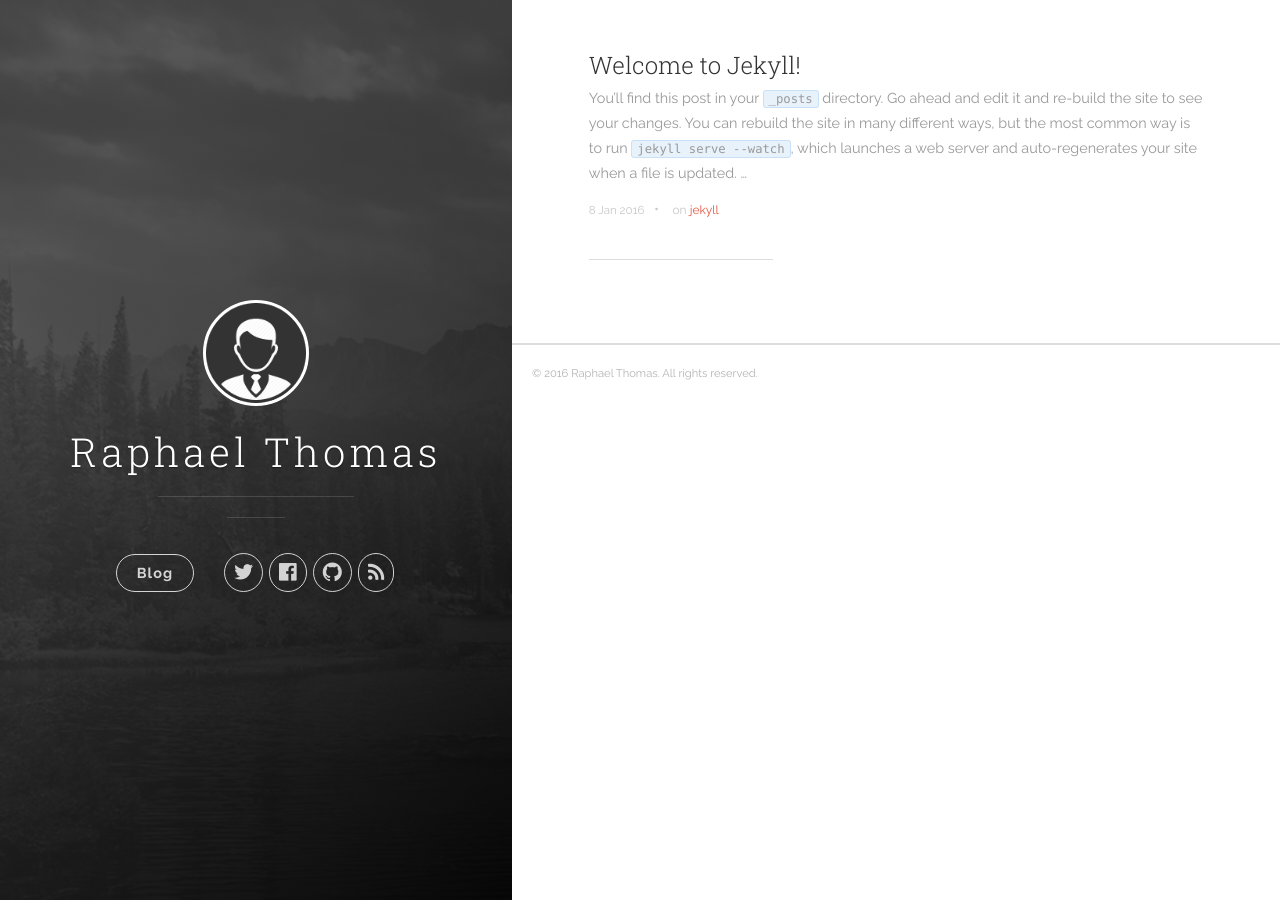
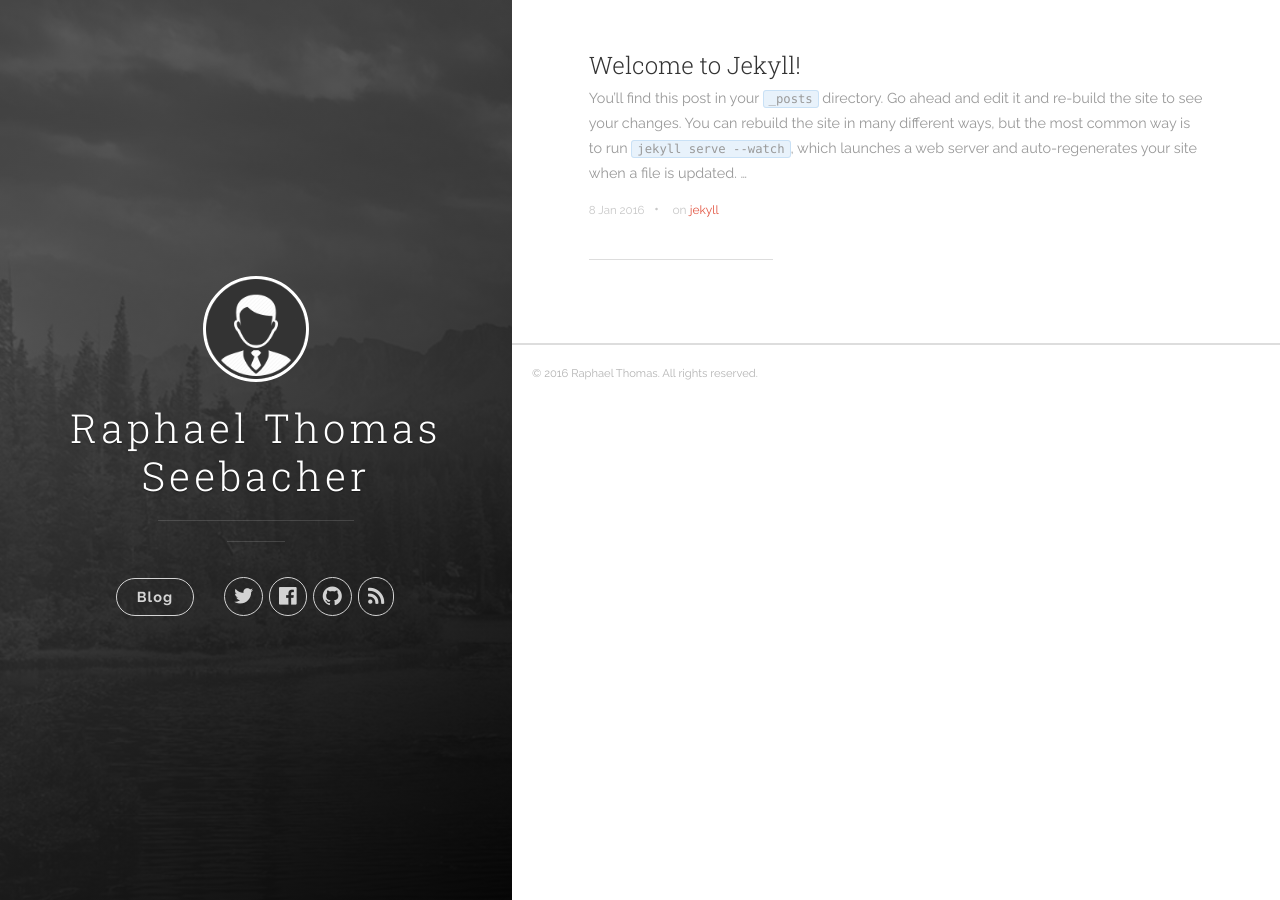
Before and after one commit to raphaelthomas/raphaelthomas.ch, a Jekyll site: the page built from index.html, in a window 1280 px wide. Built offline with Jekyll 4.4.1, drawn with Linux system fonts in a browser that asks for light colours; nearby versions of some CDN libraries; the list of posts is cut into pages by our own code.

Commit message:
update site title

```diff
--- a/_config.yml
+++ b/_config.yml
@@ -1,5 +1,5 @@
 # Site settings
-title: Raphael Thomas
+title: 'Raphael Thomas Seebacher'
 description: ''
 # google_analytics: 'UA-XXXXXX-X'
 # disqus_shortname: 'your-disqus-name'
```
